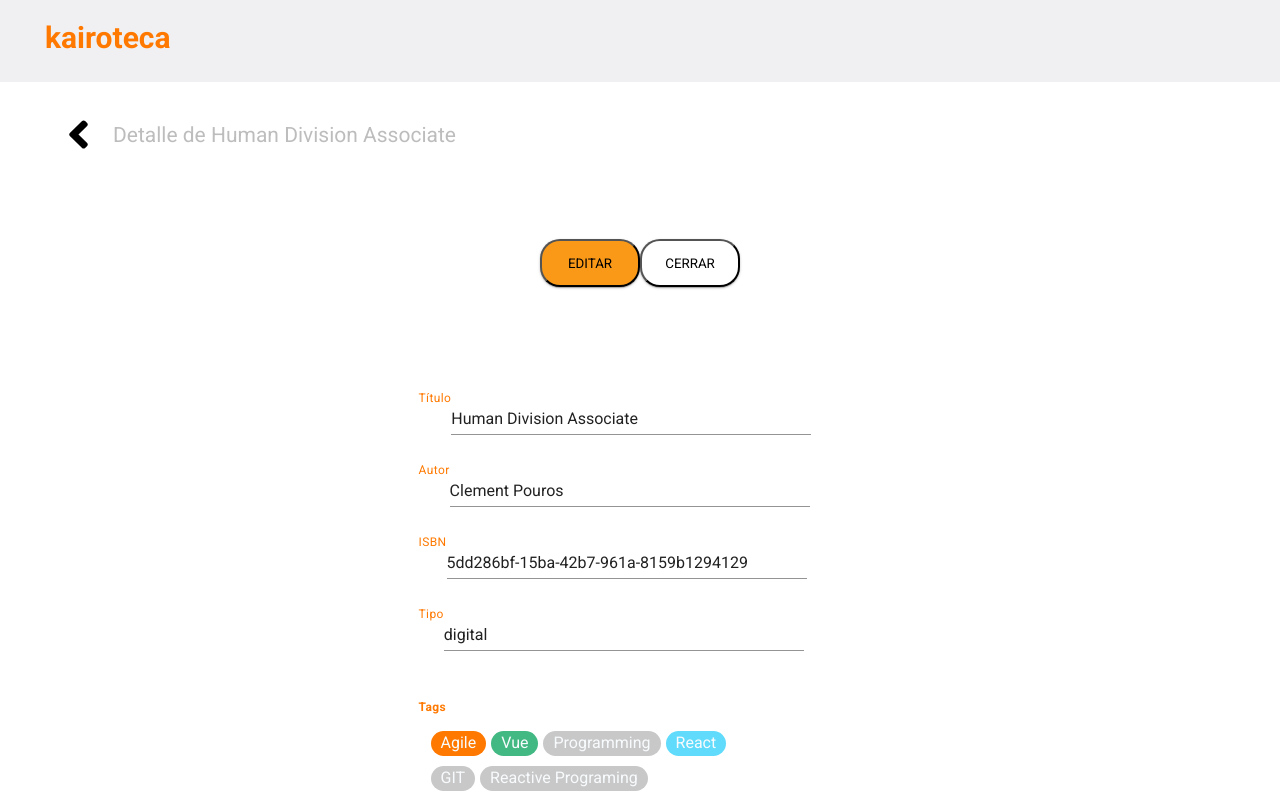
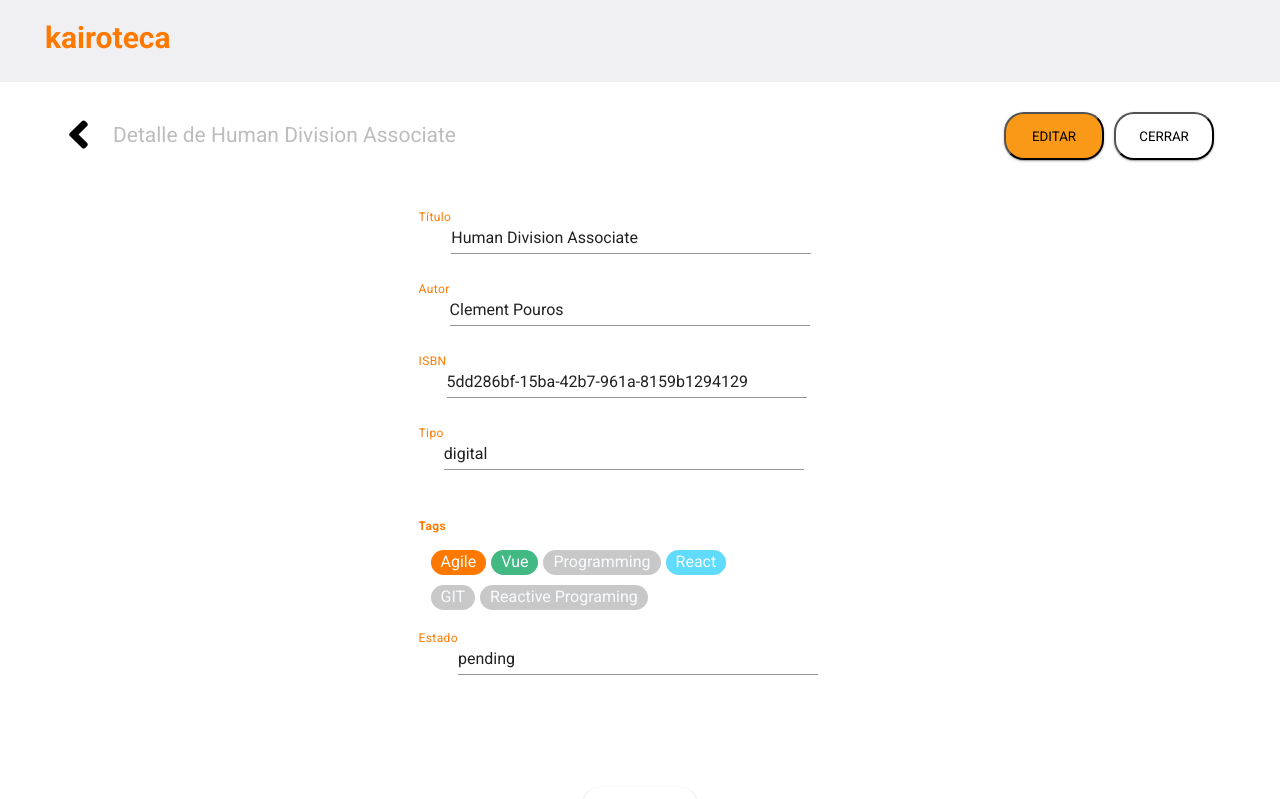
Before and after one commit to esterlegaz/easley-s4-kairoteca, a React (Create React App) app: page /#/book/1 in a window 1280 px wide. Shown: the top 799 px of the page. Built offline with nearby package versions, Linux system fonts and the light colour scheme.

Commit message:
style: add correctly styles to button

```diff
--- a/src/components/Detail/ViewDetail.js
+++ b/src/components/Detail/ViewDetail.js
@@ -14,15 +14,17 @@ class ViewDetail extends Component {
       const { author, title, tags, status, ISBN, type } = myBook;
       return (
         <Fragment>
-          <div className="wrapper__title">
+          <div className="wrapper__title__viewDetail">
+            <div className="titleIcon__container">
               <div className="left__arrow" onClick={goBackApp}></div>
               <div className="component__title">Detalle de {title}</div>
             </div>
-          <div className="detail__wrapper">
-          <div className="btn__container">
+            <div className="btn__container__viewDetail">
               <button className="form__btn" data-update={bookId} data-title={title} data-author={author} data-isbn={ISBN} data-type={type} data-status={status} data-tags={[tags]} onClick={changeMe} >Editar</button>
               <button className="form__btn form__btn--close" onClick={goBackApp} >Cerrar</button>
             </div>
+          </div>
+          <div className="detail__wrapper">
             <ul className="list__view-details">
               <li className="list__item">
                 <InputLabel id="list__item--title" htmlFor="standard-read-only-input">Título</InputLabel>
--- a/src/components/Main/Form.js
+++ b/src/components/Main/Form.js
@@ -54,7 +54,7 @@ class Form extends Component {
       <Fragment>
         <div className="wrapper__title">
           <div className="left__arrow" onClick={goBackApp}></div>
-          <div className="createBook__createBook__title">Crear un nuevo libro</div>
+          <div className="component__title">Crear un nuevo libro</div>
         </div>
         <form className="form__container" action="/signup" method="post" onSubmit={this.handleSubmit}>
           <FormControl className="form__textfield" variant="outlined" required>
--- a/src/stylesheets/core/_buttons.scss
+++ b/src/stylesheets/core/_buttons.scss
@@ -36,6 +36,7 @@
     cursor: pointer;
     width: 100px;
     height: 48px;
+    margin-right: 10px;
     text-decoration: none;
     background-color:#fa9917;
     box-shadow: 0 1px 1px 0 rgba(0,0,0,0.14), 0 2px 1px -1px rgba(0,0,0,0.12), 0 1px 3px 0 rgba(0,0,0,0.2);
@@ -54,7 +55,13 @@
 .btn__container{
     display: flex;
     justify-content: center;
-    margin: 52px 0 84px;
+    margin: 30px 0 50px;
+}
+
+.btn__container__viewDetail{
+    display: flex;
+    margin-top: 30px;
+    margin-right: 56px;
 }
 
 .link__close {
--- a/src/stylesheets/core/_commons.scss
+++ b/src/stylesheets/core/_commons.scss
@@ -42,3 +42,16 @@
   margin-left: 12px;
   color: #BDBDBD;
 }
+
+//ViewDetail
+
+.wrapper__title__viewDetail{
+  display: flex;
+  justify-content: space-between;
+}
+
+.titleIcon__container{
+  display: flex;
+  height: 45px;
+  margin: 30px 0 0 56px;
+}
```
Lines whose indentation alone changed are shown as unchanged.
